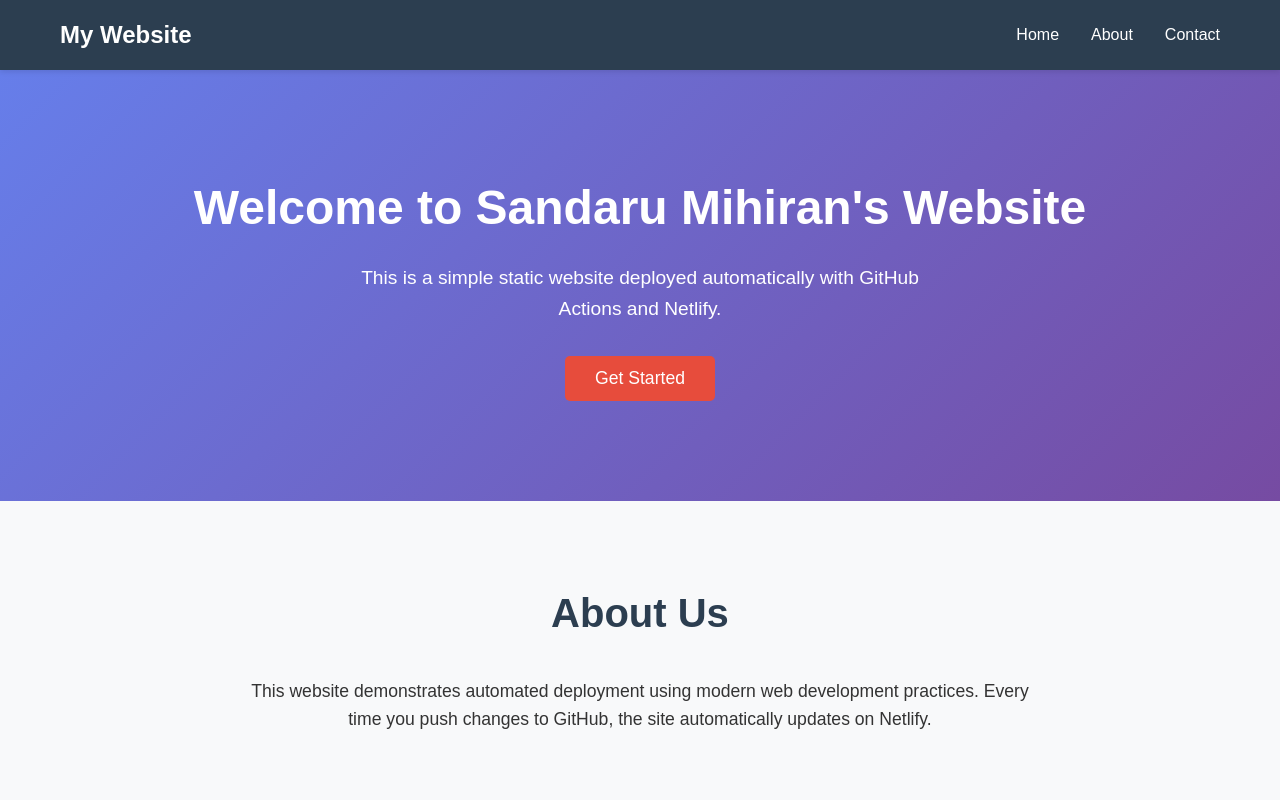
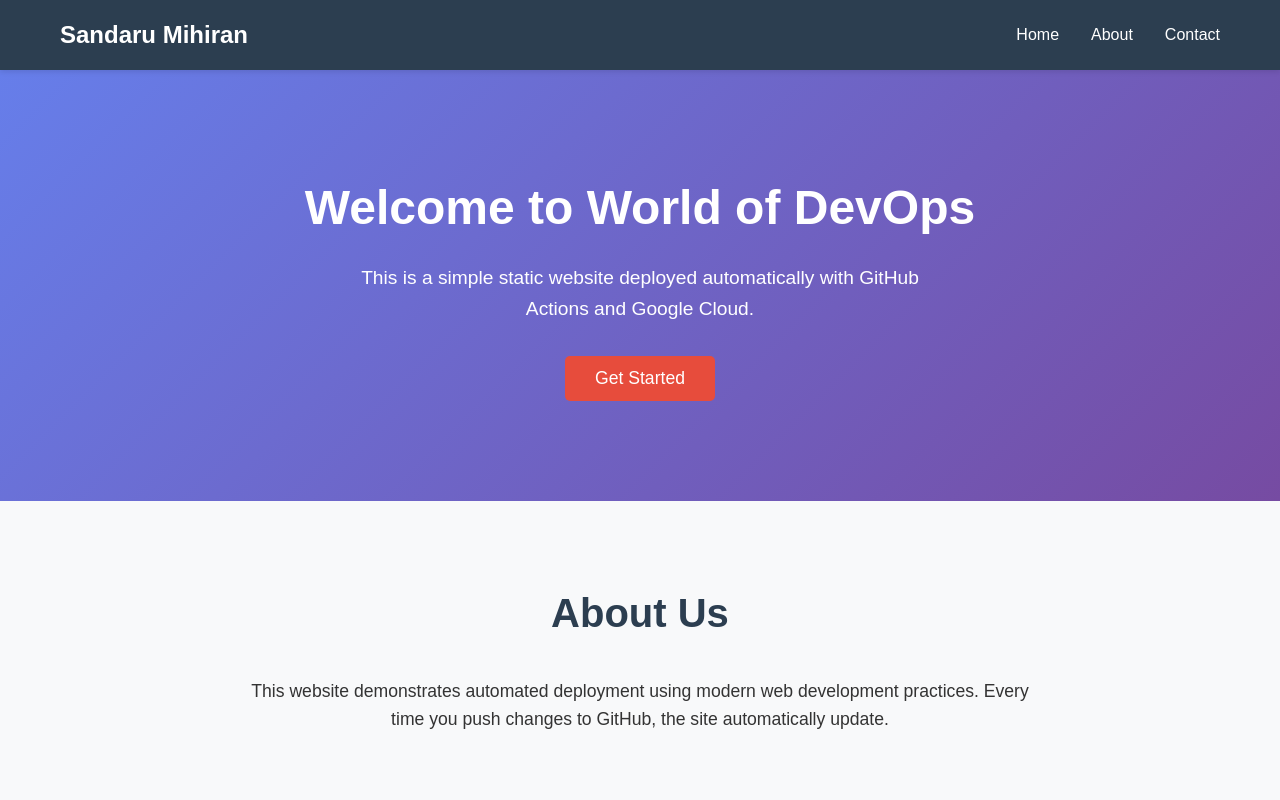
Before and after one commit to SandaruUOK/my-static-website, a website: page index.html in a window 1280 px wide. Shown: the top 800 px of the page. Drawn offline with Linux system fonts and the light colour scheme.

Commit message:
Change the content on HTML file

```diff
--- a/index.html
+++ b/index.html
@@ -10,7 +10,7 @@
     <header>
         <nav>
             <div class="logo">
-                <h1>My Website</h1>
+                <h1>Sandaru Mihiran</h1>
             </div>
             <ul class="nav-links">
                 <li><a href="#home">Home</a></li>
@@ -23,8 +23,8 @@
     <main>
         <section id="home" class="hero">
             <div class="hero-content">
-                <h2>Welcome to Sandaru Mihiran's Website</h2>
-                <p>This is a simple static website deployed automatically with GitHub Actions and Netlify.</p>
+                <h2>Welcome to World of DevOps</h2>
+                <p>This is a simple static website deployed automatically with GitHub Actions and Google Cloud.</p>
                 <button class="cta-button">Get Started</button>
             </div>
         </section>
@@ -32,7 +32,7 @@
         <section id="about" class="about">
             <div class="container">
                 <h2>About Us</h2>
-                <p>This website demonstrates automated deployment using modern web development practices. Every time you push changes to GitHub, the site automatically updates on Netlify.</p>
+                <p>This website demonstrates automated deployment using modern web development practices. Every time you push changes to GitHub, the site automatically update.</p>
             </div>
         </section>
 
```
